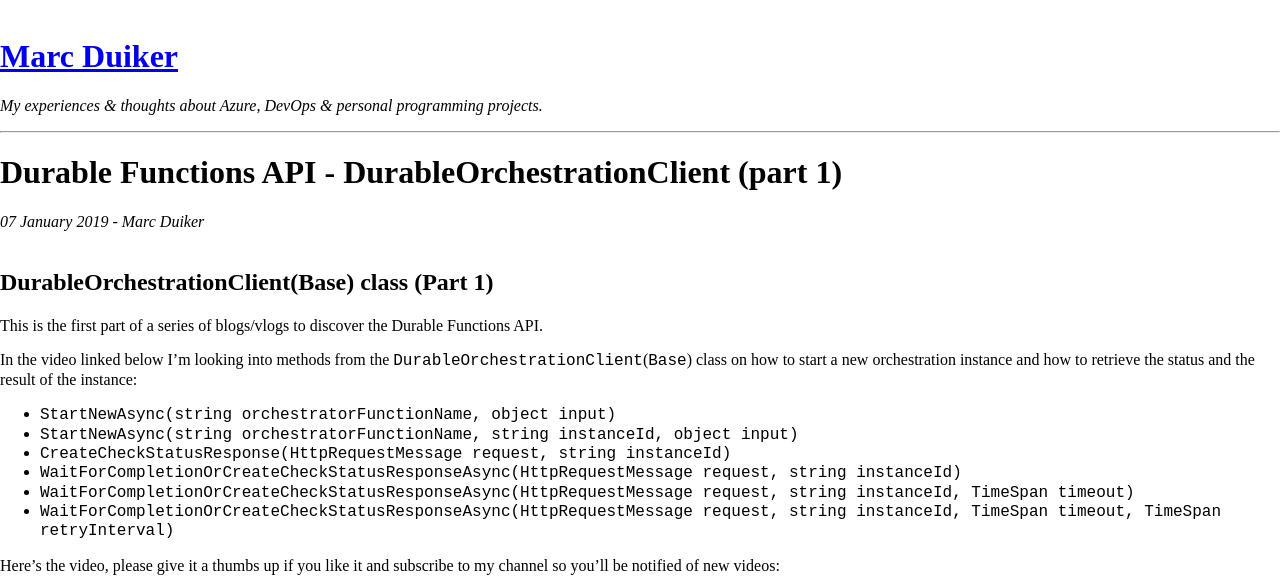
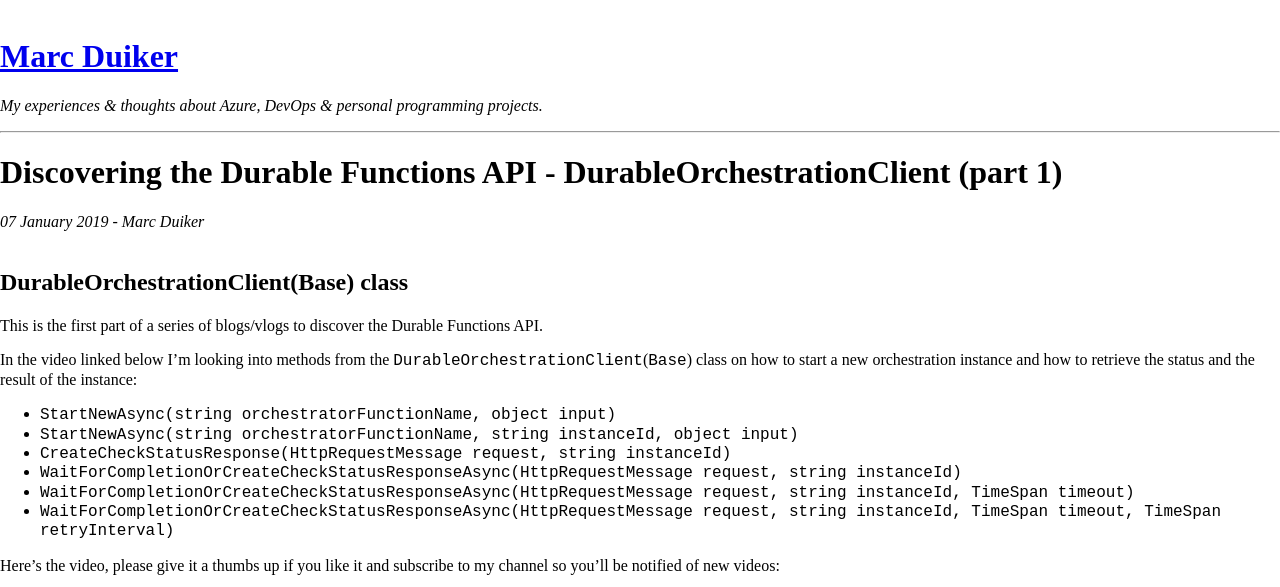
Before and after one commit to marcduiker/marcduiker.github.io, a Jekyll site: the page built from _posts/2019-01-07-durable-functions-api-durableorchestrationclient-1.md, in a window 1280 px wide and 900 px high, cut to the strip 0-587 px from the top of the window. Built offline with Jekyll 4.4.1, drawn with Linux system fonts in a browser that asks for light colours; nearby versions of some CDN libraries; comment, search, counter and statistics services are not loaded.

Commit message:
Changed title and H2

```diff
--- a/_posts/2019-01-07-durable-functions-api-durableorchestrationclient-1.md
+++ b/_posts/2019-01-07-durable-functions-api-durableorchestrationclient-1.md
@@ -1,10 +1,10 @@
 ---
 layout: post
-title: "Durable Functions API - DurableOrchestrationClient (part 1)"
+title: "Discovering the Durable Functions API - DurableOrchestrationClient (part 1)"
 tags: azure durable functions serverless faas stateful orchestration
 ---
 
-## DurableOrchestrationClient(Base) class (Part 1)
+## DurableOrchestrationClient(Base) class
 
 This is the first part of a series of blogs/vlogs to discover the Durable Functions API.
 
```
